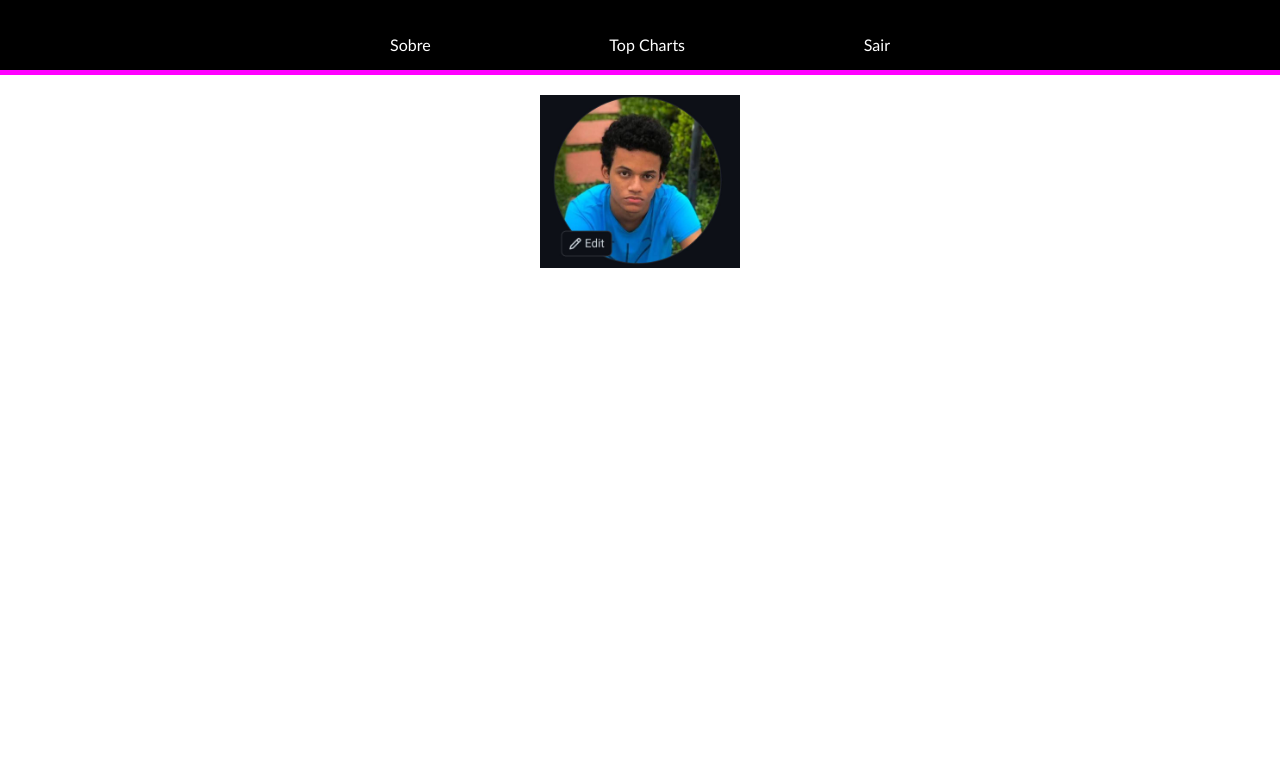
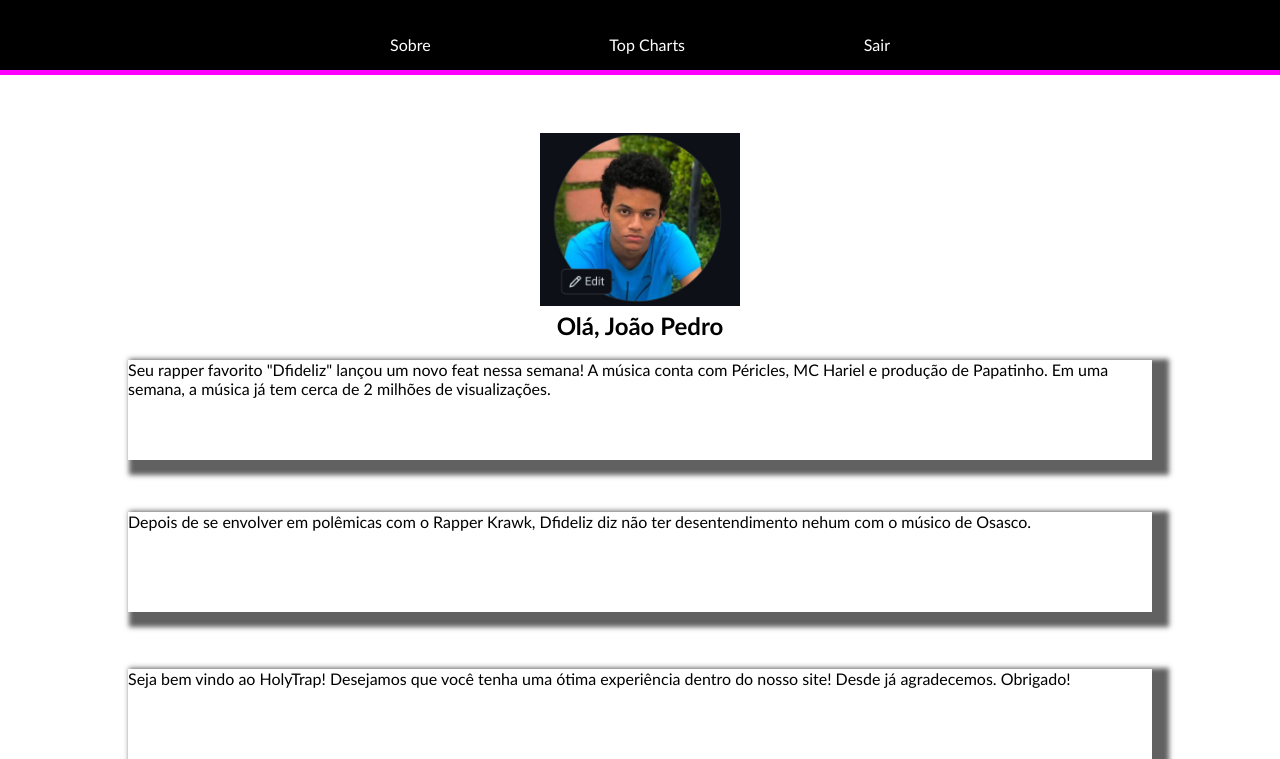
Before and after one commit to joaopedro384/holytrap, a website: page API-projeto-site/public/dashboard.html in a window 1280 px wide. Shown: the part 63-822 px from the top of the page. Before the commit the page ends 800 px from the top, so only its background shows below. Drawn offline with Linux system fonts and the light colour scheme.

Commit message:
att dash

```diff
--- a/API-projeto-site/public/dashboard.css
+++ b/API-projeto-site/public/dashboard.css
@@ -1,9 +1,3 @@
-body{
-    margin: 0;
-    font-family: 'Trebuchet MS', 'Lucida Sans Unicode', 'Lucida Grande', 'Lucida Sans', Arial, sans-serif;
-
-}
-
 a{
     text-decoration: none;
     color: white;
@@ -37,6 +31,8 @@ a{
    .container2 {
     width: 80%;
     margin: auto;
+    display:flex;
     align-items: center;
-    justify-content: stretch;
- }
+   flex-direction: column;
+
+}
--- a/API-projeto-site/public/dashboard.html
+++ b/API-projeto-site/public/dashboard.html
@@ -4,11 +4,11 @@
     <meta charset="UTF-8">
     <meta http-equiv="X-UA-Compatible" content="IE=edge">
     <meta name="viewport" content="width=device-width, initial-scale=1.0">
-    <title>Perfil</title>
-    <link rel="stylesheet" href="dashboard.css">
+    <title>Top Charts</title>
+    <link rel="stylesheet" href="charts.css">
 </head>
 <body>
-    <div class="header">
+    </html><div class="header">
 
         <div class="container">
 
@@ -16,16 +16,28 @@
 
             <ul class="navbar">
                 <!-- <li><span> <a href="index.html">Home</a></li> -->
-                <li> <a href="sobre.html">Sobre</a> </li>
+                <li>  <a href="sobre.html">Sobre</a> </li>
                 <li> <a href="charts.html">Top Charts</a> </li>
-                <li><a href="index.html">Sair</a></li>
-                <!-- <li> <a href="cadastro.html">Cadastro</a> </li>
+                <li><a href="index.html">Sair</a> </li>
+                <!-- <li> <a href="cadastro.html">Cadastro</a>  </li>
                 <li> <a href="login.html">Login</a> </li> -->
             </ul>
+
         </div>
-    </div>
-    <div id="container2"><center>
-            <img src="perfil.jpg" alt="" style="width: 200px; padding-top: 20px;"></center>
-    </div>
+
+    </div> <br><br>
+
+ <center>
+     <h2>
+         <img src="perfil.jpg" alt="" style="width: 200px;"><br>Olá, João Pedro
+    </h2>
+ </center>
+ <div class="container2">
+     <div id="caixa" style="box-shadow: 9px 7px 5px 8px rgba(50, 50, 50, 0.77); height: 100px;">Seu rapper favorito "Dfideliz" lançou um novo feat nessa semana! A música conta com Péricles, MC Hariel e produção de Papatinho. Em uma semana, a música já tem cerca de 2 milhões de visualizações.  <br><br><br><br> <br><br><br>
+
+    <div id="caixa2" style="box-shadow: 9px 7px 5px 8px rgba(50, 50, 50, 0.77); height: 100px;">Depois de se envolver em polêmicas com o Rapper Krawk, Dfideliz diz não ter desentendimento nehum com o músico de Osasco.</div>
+    </div><br><br><br><br> <br><br><br><br><br><br><br>
+<div id="caixa3" style="box-shadow: 9px 7px 5px 8px rgba(50, 50, 50, 0.77); height: 90px;">Seja bem vindo ao HolyTrap! Desejamos que você tenha uma ótima experiência dentro do nosso site! Desde já agradecemos. Obrigado!</div>
+
+ </div>
 </body>
-</html>
```
Also changed, not shown: 2 other files.
